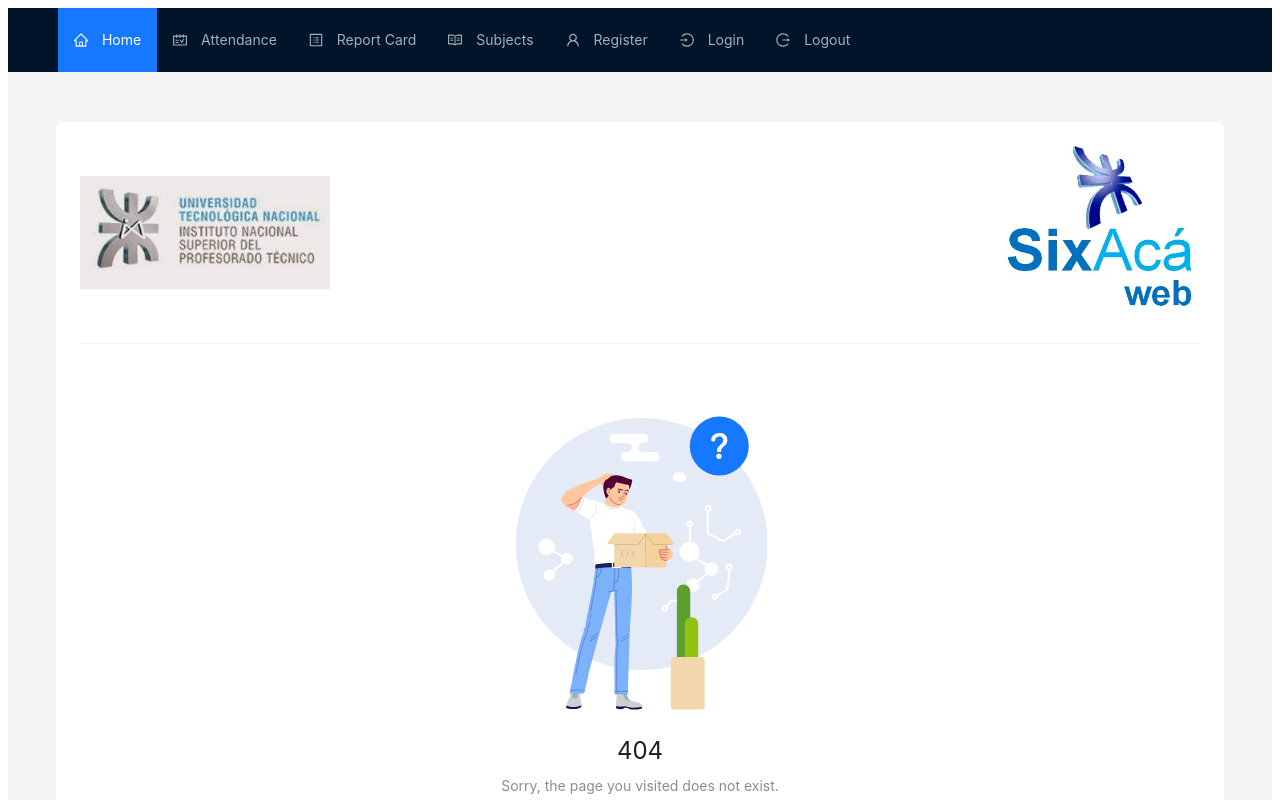
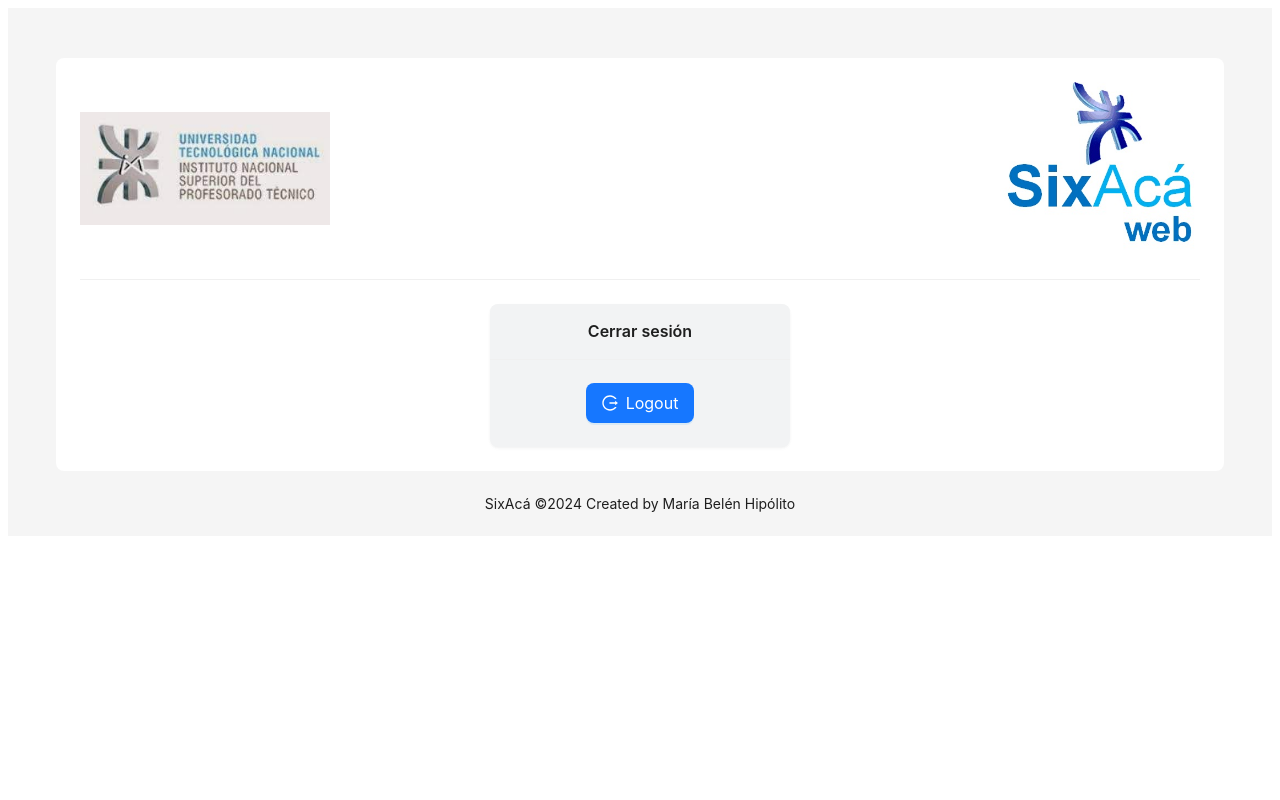
Before and after one commit to bellhipi/FinalProgIII-Estudiantes, a React (Vite) app in the folder proyecto final/vite-project/: page /logout in a window 1280 px wide. Before the commit this address had no page. Shown: the top 800 px of the page. Built offline with nearby package versions, Linux system fonts and the light colour scheme.

Commit message:
login home

```diff
--- a/proyecto final/vite-project/src/App.jsx
+++ b/proyecto final/vite-project/src/App.jsx
@@ -5,6 +5,7 @@ import Attendance from './modules/attendance'
 import Subjects from './modules/subjects'
 import ReportCard from './modules/reportcard'
 import Login from './modules/login'
+import Logout from './modules/logout'
 import Register from './modules/register'
 import NotFound from './modules/notfound'
 
@@ -19,6 +20,7 @@ function App() {
             <Route path="subjects" element={<Subjects />} />
             <Route path="reportcard" element={<ReportCard />} />
             <Route path="login" element={<Login />} />
+            <Route path="logout" element={<Logout />} />
             <Route path="register" element={<Register />} />
             <Route path="*" element={<NotFound />} />
           </Route>
--- /dev/null
+++ b/proyecto final/vite-project/src/components/Unlog.jsx
@@ -0,0 +1,33 @@
+import React from 'react';
+import { Card, Button } from 'antd';
+import { Link } from 'react-router-dom';
+import { LoginOutlined, UserOutlined } from '@ant-design/icons';
+
+const Unlog = () => {
+  return (
+    <>
+
+      <div align="center">
+        <Card
+          title="Bienvenidos"
+          align="center"
+          bordered={false}
+          style={{
+            width: 300,
+            backgroundColor: '#F2F3F4'
+          }}
+        >
+          <Button type="primary" size="large" icon={<LoginOutlined />}>
+            <Link to="/login"> Iniciar Sesión </Link>
+          </Button>
+          <br></br>
+          <br></br>
+          <Button size="large" icon={<UserOutlined />}>
+            <Link to="/register">  Registrarse </Link>
+          </Button>
+        </Card>
+      </div>
+    </>
+  )
+};
+export default Unlog
--- a/proyecto final/vite-project/src/modules/home/index.jsx
+++ b/proyecto final/vite-project/src/modules/home/index.jsx
@@ -1,33 +1,18 @@
-import React from 'react';
-import { Typography, Card, Button } from 'antd';
-import { Link } from 'react-router-dom';
-import { LoginOutlined, UserOutlined } from '@ant-design/icons';
-const { Title } = Typography;
+import React, { useContext } from 'react';
+import Unlog from '../../components/Unlog'
+import { ApiContext } from '../../context/apiContext';
 
 const Home = () => {
+
+  const { isUserLogged } = useContext(ApiContext);
+
   return (
     <>
-
-      <div align="center">
-        <Card
-          title="Bienvenidos"
-          align="center"
-          bordered={false}
-          style={{
-            width: 300,
-            backgroundColor: '#F2F3F4'
-          }}
-        >
-          <Button type="primary" size="large" icon={<LoginOutlined />}>
-            <Link to="/login"> Iniciar Sesión </Link>
-          </Button>
-          <br></br>
-          <br></br>
-          <Button size="large" icon={<UserOutlined />}>
-            <Link to="/register">  Registrarse </Link>
-          </Button>
-        </Card>
-      </div>
+      {isUserLogged == '' ? (
+        <Unlog />
+      ) : (
+        <></>
+      )}
     </>
   )
 };
--- a/proyecto final/vite-project/src/modules/layout/index.jsx
+++ b/proyecto final/vite-project/src/modules/layout/index.jsx
@@ -1,4 +1,4 @@
-import React from 'react';
+import React, { useContext } from 'react';
 import { Breadcrumb, Layout, Menu, theme, Image, Divider, Col, Row } from 'antd';
 import { Outlet, Link } from 'react-router-dom';
 import {
@@ -10,7 +10,7 @@ import {
     ReadOutlined,
     UserOutlined
 } from '@ant-design/icons'
-
+import { ApiContext } from '../../context/apiContext';
 
 const { Header, Content, Footer } = Layout;
 
@@ -27,34 +27,30 @@ function getItem(label, key, icon) {
     getItem(<Link to="/attendance"> Attendance </Link>, '2', <ScheduleOutlined />),
     getItem(<Link to="/reportcard"> Report Card </Link>, '3', <ProfileOutlined />),
     getItem(<Link to="/subjects"> Subjects </Link>, '4', <ReadOutlined />),
-    getItem(<Link to="/register">  Register </Link>, '5', <UserOutlined />),
-    getItem(<Link to="/login"> Login </Link>, '6', <LoginOutlined />),
-    getItem(<Link to="/*"> Logout </Link>, '7', <LogoutOutlined />),
+    getItem(<Link to="/logout"> Logout </Link>, '5', <LogoutOutlined />),
 ];
-
-const onFinish = (values) => {
-    console.log('Success:', values);
-};
-const onFinishFailed = (errorInfo) => {
-    console.log('Failed:', errorInfo);
-};
 
 
 const App = () => {
     const {
         token: { colorBgContainer, borderRadiusLG },
     } = theme.useToken();
+
+    const { isUserLogged } = useContext(ApiContext);
+
     return (
         <Layout>
 
+            <div className="demo-logo" />
+            {isUserLogged == '' ? (
+                <></>
+            ) : (
                 <Header
                     style={{
                         display: 'flex',
                         alignItems: 'center',
                     }}
                 >
-                <div className="demo-logo" />
-
                     <Menu
                         theme="dark"
                         mode="horizontal"
@@ -65,8 +61,10 @@ const App = () => {
                             minWidth: 0,
                         }}
                     />
+                </Header>
+            )}
 
-            </Header>
+
 
             <Content
                 style={{
--- a/proyecto final/vite-project/src/modules/login/index.jsx
+++ b/proyecto final/vite-project/src/modules/login/index.jsx
@@ -1,11 +1,13 @@
-import React, { useState } from 'react';
+import React, { useState, useContext } from 'react';
 import { Card, Button, Form, Input, Radio, Alert } from 'antd';
 import { Link } from 'react-router-dom';
+import { ApiContext } from '../../context/apiContext';
 import aluService from '../../service/alumno';
 import docService from '../../service/docente';
-import Success from '../register/success';
+import Home from '../home';
 
 const Login = () => {
+  const { setIsUserLogged } = useContext(ApiContext);
   const [value, setValue] = useState(1);
   const [respuesta, setRespuesta] = useState('');
 
@@ -18,11 +20,14 @@ const Login = () => {
       await aluService.loginAlumno({ values }).then((response) => {
         console.log('respuesta', response.data)
         setRespuesta(response.data)
+        setIsUserLogged('alu')
+
       })
     } else {
       await docService.loginDocente({ values }).then((response) => {
         console.log('respuesta', response.data)
         setRespuesta(response.data)
+        setIsUserLogged('doc')
       })
     }
   };
@@ -33,8 +38,8 @@ const Login = () => {
 
   return (
     <>
-      {respuesta.includes('Ingresar') ? (
-        <Success />
+      {(respuesta != 'Contraseña incorrecta!' && respuesta != 'Usuario no registrado!' && respuesta != '') ? (
+        <Home />
       ) : (
         <div align="center">
           <Card
--- /dev/null
+++ b/proyecto final/vite-project/src/modules/logout/index.jsx
@@ -0,0 +1,37 @@
+import React, {useContext} from 'react';
+import { Card, Button } from 'antd';
+import { LogoutOutlined } from '@ant-design/icons';
+import { ApiContext } from '../../context/apiContext';
+import { Link } from 'react-router-dom';
+
+const Logout = () => {
+
+    const { setIsUserLogged } = useContext(ApiContext);
+
+    const onClick = () => {
+        console.log(console.log('logout'));
+        setIsUserLogged('')
+      };
+
+  return (
+    <>
+
+      <div align="center">
+        <Card
+          title="Cerrar sesión"
+          align="center"
+          bordered={false}
+          style={{
+            width: 300,
+            backgroundColor: '#F2F3F4'
+          }}
+        >
+          <Button type="primary" size="large" onClick={onClick} icon={<LogoutOutlined />}>
+          <Link to="/"> Logout </Link>
+          </Button>
+        </Card>
+      </div>
+    </>
+  )
+};
+export default Logout
--- a/proyecto final/vite-project/src/provider/apiProvider.jsx
+++ b/proyecto final/vite-project/src/provider/apiProvider.jsx
@@ -1,22 +1,26 @@
-import { React } from 'react'
+import { React, useState, useEffect } from 'react'
 import { ApiContext } from "../context/apiContext"
 
 export const ApiProvider = ({ children }) => {
+    const [isUserLogged, setIsUserLogged] = useState('');
+    const [userLogged, setUserLogged] = useState('');
 
 
-   /*  useEffect(() => {
-        //getCursos()
-        getNumCursos()
-        console.log('useefect')
-        //llamar desde el login
-        //getAlumnos()
-        //updateAttendance()
-      }, []);  */
+    useEffect(() => {
+      /* if (userLogged !== undefined) {
+        setIsUserLogged(true);
+      } */
+      if (isUserLogged != ''){
+        console.log(isUserLogged)
+      }else{
+        console.log(isUserLogged)
+      }
+    }, [isUserLogged]);
 
 
     return (
         <ApiContext.Provider
-            value={{ }}>
+            value={{ isUserLogged, setIsUserLogged, userLogged, setUserLogged }}>
             {children}
         </ApiContext.Provider>
 
```
Also changed, not shown: 2 other files (tests, documents, lock files or other folders). Lines whose indentation alone changed are shown as unchanged.
